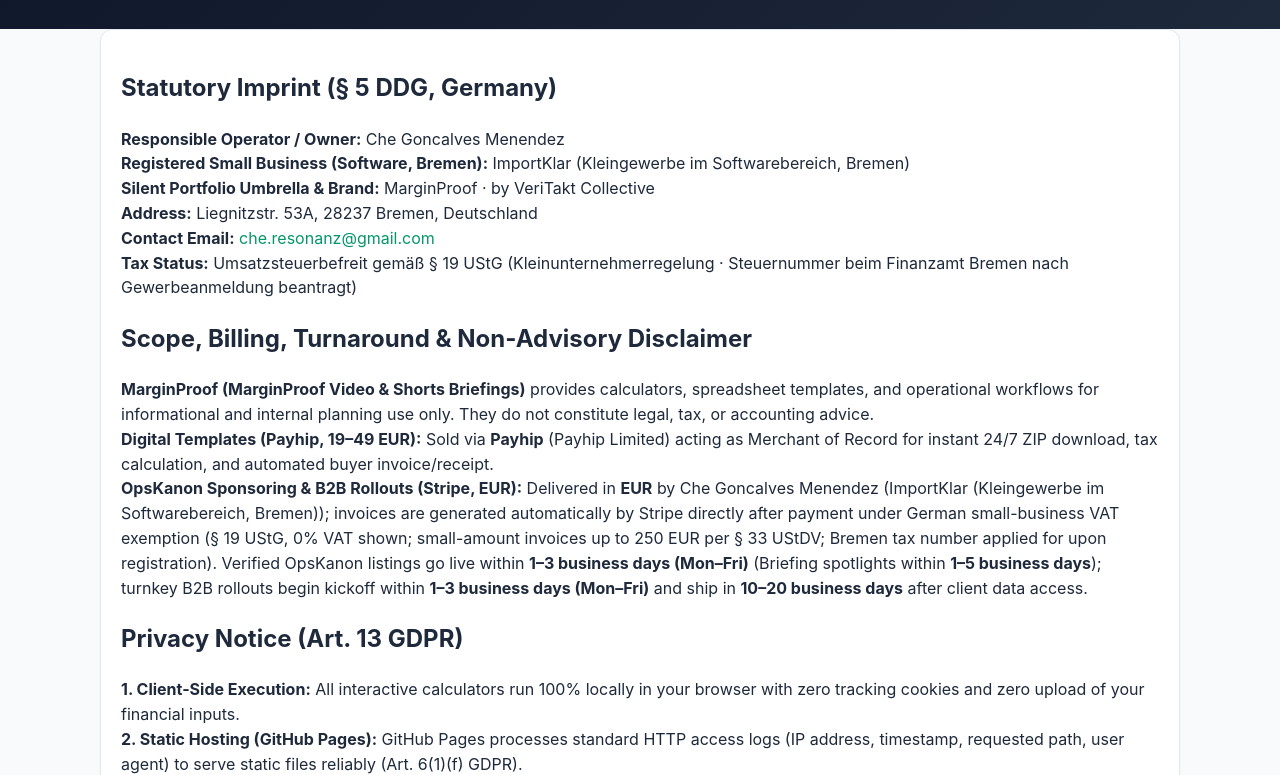
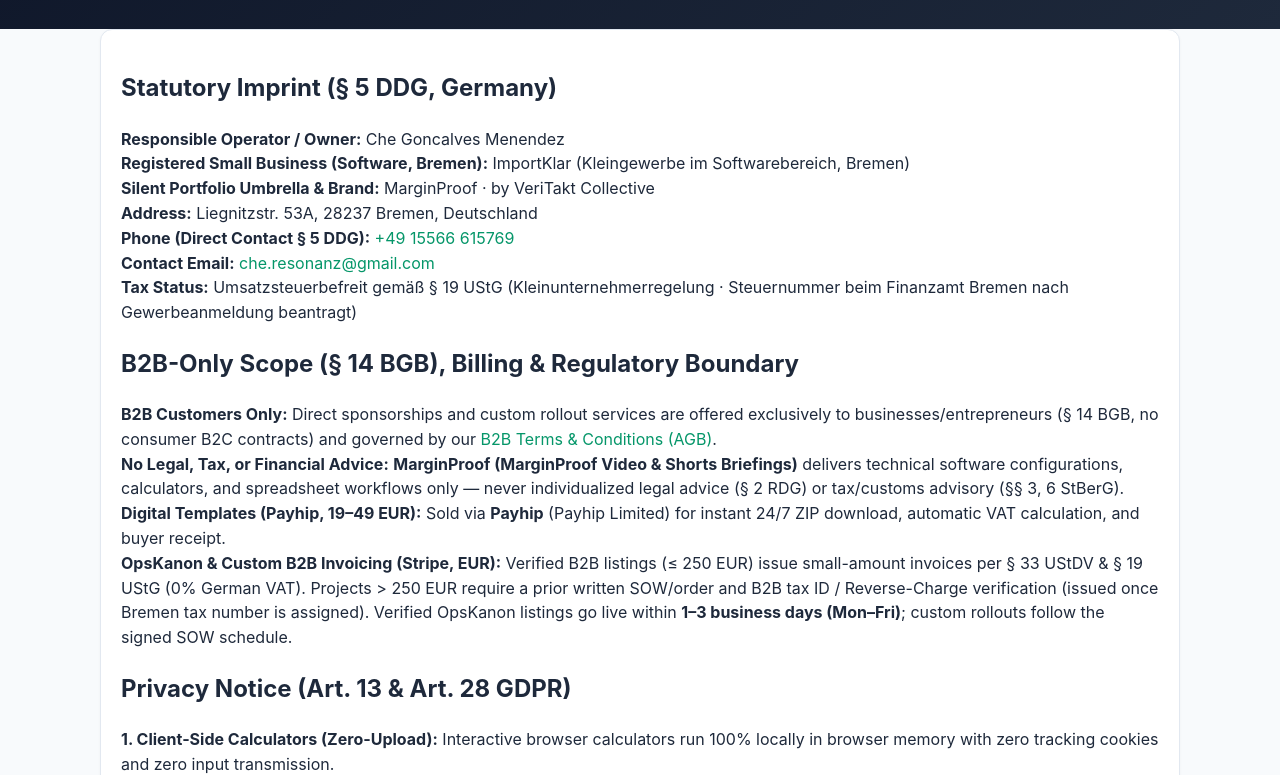
Before and after one commit to cheresonanz-design/marginproof-videos, a plain HTML site: page legal/index.html in a window 1280 px wide. Shown: the part 176-951 px from the top of the page. Drawn offline with Linux system fonts and the light colour scheme.

Commit message:
Deploy MarginProof Video Hub (2026-11-24 07:00:52)

```diff
--- a/legal/index.html
+++ b/legal/index.html
@@ -33,25 +33,27 @@
         <strong>Registered Small Business (Software, Bremen):</strong> ImportKlar (Kleingewerbe im Softwarebereich, Bremen)<br />
         <strong>Silent Portfolio Umbrella &amp; Brand:</strong> MarginProof · by VeriTakt Collective<br />
         <strong>Address:</strong> Liegnitzstr. 53A, 28237 Bremen, Deutschland<br />
+        <strong>Phone (Direct Contact § 5 DDG):</strong> <a href="tel:+4915566615769">+49 15566 615769</a><br />
         <strong>Contact Email:</strong> <a href="mailto:che.resonanz@gmail.com">che.resonanz@gmail.com</a><br />
         <strong>Tax Status:</strong> Umsatzsteuerbefreit gemäß § 19 UStG (Kleinunternehmerregelung · Steuernummer beim Finanzamt Bremen nach Gewerbeanmeldung beantragt)
       </p>
 
-      <h2>Scope, Billing, Turnaround &amp; Non-Advisory Disclaimer</h2>
+      <h2>B2B-Only Scope (§ 14 BGB), Billing &amp; Regulatory Boundary</h2>
       <p>
-        <strong>MarginProof (MarginProof Video &amp; Shorts Briefings)</strong> provides calculators, spreadsheet templates, and operational workflows for informational and internal planning use only.
-        They do not constitute legal, tax, or accounting advice.<br />
-        <strong>Digital Templates (Payhip, 19–49 EUR):</strong> Sold via <strong>Payhip</strong> (Payhip Limited) acting as Merchant of Record for instant 24/7 ZIP download, tax calculation, and automated buyer invoice/receipt.<br />
-        <strong>OpsKanon Sponsoring &amp; B2B Rollouts (Stripe, EUR):</strong> Delivered in <strong>EUR</strong> by Che Goncalves Menendez (ImportKlar (Kleingewerbe im Softwarebereich, Bremen)); invoices are generated automatically by Stripe directly after payment under German small-business VAT exemption (§ 19 UStG, 0% VAT shown; small-amount invoices up to 250 EUR per § 33 UStDV; Bremen tax number applied for upon registration).
-        Verified OpsKanon listings go live within <strong>1–3 business days (Mon–Fri)</strong> (Briefing spotlights within <strong>1–5 business days</strong>); turnkey B2B rollouts begin kickoff within <strong>1–3 business days (Mon–Fri)</strong> and ship in <strong>10–20 business days</strong> after client data access.
+        <strong>B2B Customers Only:</strong> Direct sponsorships and custom rollout services are offered exclusively to businesses/entrepreneurs (§ 14 BGB, no consumer B2C contracts) and governed by our
+        <a href="https://cheresonanz-design.github.io/opskanon-directory/agb/" target="_blank" rel="noopener">B2B Terms &amp; Conditions (AGB)</a>.<br />
+        <strong>No Legal, Tax, or Financial Advice:</strong> <strong>MarginProof (MarginProof Video &amp; Shorts Briefings)</strong> delivers technical software configurations, calculators, and spreadsheet workflows only —
+        never individualized legal advice (§ 2 RDG) or tax/customs advisory (§§ 3, 6 StBerG).<br />
+        <strong>Digital Templates (Payhip, 19–49 EUR):</strong> Sold via <strong>Payhip</strong> (Payhip Limited) for instant 24/7 ZIP download, automatic VAT calculation, and buyer receipt.<br />
+        <strong>OpsKanon &amp; Custom B2B Invoicing (Stripe, EUR):</strong> Verified B2B listings (&le; 250 EUR) issue small-amount invoices per § 33 UStDV &amp; § 19 UStG (0% German VAT). Projects &gt; 250 EUR require a prior written SOW/order and B2B tax ID / Reverse-Charge verification (issued once Bremen tax number is assigned). Verified OpsKanon listings go live within <strong>1–3 business days (Mon–Fri)</strong>; custom rollouts follow the signed SOW schedule.
       </p>
 
-      <h2>Privacy Notice (Art. 13 GDPR)</h2>
+      <h2>Privacy Notice (Art. 13 &amp; Art. 28 GDPR)</h2>
       <p>
-        <strong>1. Client-Side Execution:</strong> All interactive calculators run 100% locally in your browser with zero tracking cookies and zero upload of your financial inputs.<br />
-        <strong>2. Static Hosting (GitHub Pages):</strong> GitHub Pages processes standard HTTP access logs (IP address, timestamp, requested path, user agent) to serve static files reliably (Art. 6(1)(f) GDPR).<br />
-        <strong>3. Email &amp; Checkout Providers:</strong> Inquiries sent to che.resonanz@gmail.com are processed via Gmail (Google Ireland Ltd., Art. 6(1)(b)/(f) GDPR). Purchases on Payhip or Stripe are governed by Payhip Limited / Stripe Technology Europe, Ltd. (Art. 6(1)(b)/(c) GDPR).<br />
-        <strong>4. Data Subject Rights:</strong> Under Arts. 15–21 &amp; 77 GDPR you have rights of access, rectification, erasure, restriction, portability, objection, and complaint to a supervisory authority.
+        <strong>1. Client-Side Calculators (Zero-Upload):</strong> Interactive browser calculators run 100% locally in browser memory with zero tracking cookies and zero input transmission.<br />
+        <strong>2. B2B Projects, Synthetic Data First &amp; Art. 28 GDPR DPA (AVV):</strong> Custom technical rollouts use anonymized/synthetic sample schemas by default. Whenever any personal data is processed under an agreed SOW, transfer occurs strictly over an agreed encrypted channel <strong>only after executing an Art. 28 GDPR Data Processing Agreement (AVV)</strong> (never via unencrypted standard email), with deletion within 14 days of acceptance.<br />
+        <strong>3. Hosting &amp; Communications:</strong> Static hosting via GitHub Pages (technical HTTP logs, Art. 6(1)(f) GDPR); inquiry emails via Gmail (Google Ireland Ltd., Art. 6(1)(b)/(f) GDPR); authorized Stripe/Payhip checkouts per Art. 6(1)(b)/(c) GDPR.<br />
+        <strong>4. Data Subject Rights:</strong> Rights under Arts. 15–21 &amp; 77 GDPR (access, rectification, erasure, restriction, portability, objection, supervisory complaint in Bremen).
       </p>
     </div>
     </main>
```
